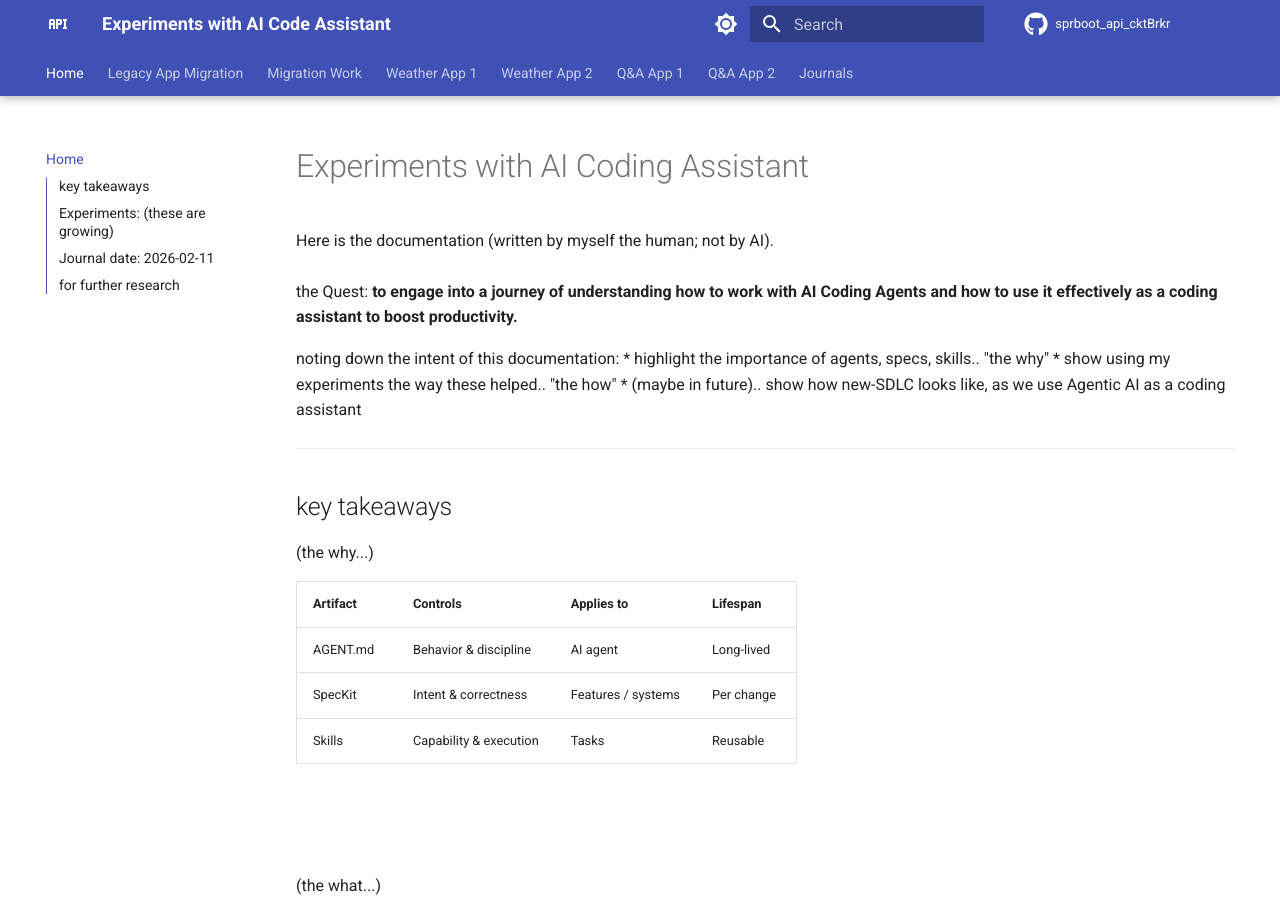
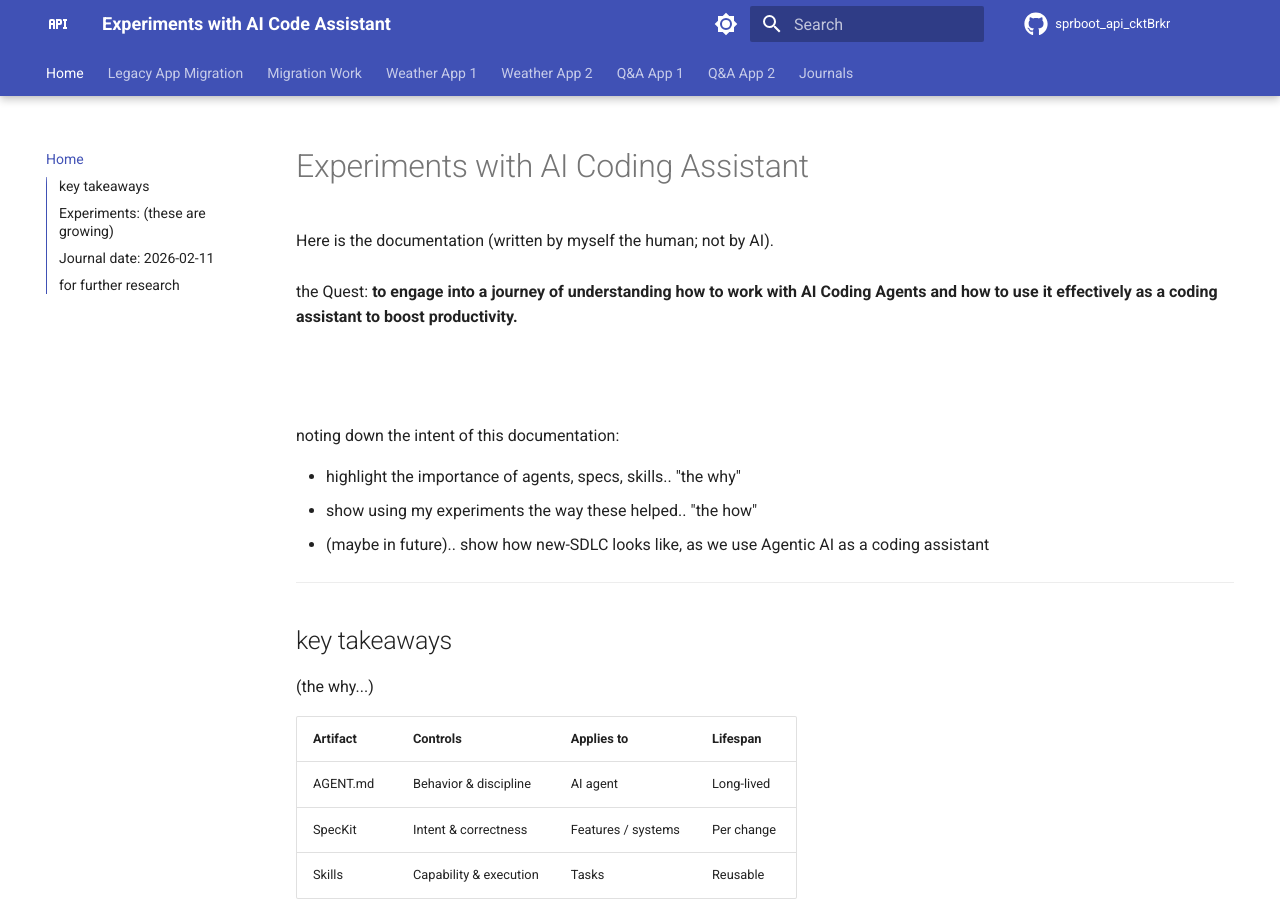
Before and after one commit to amitrajpurkar/1st_vibecode_exp, an MkDocs documentation site: the page built from docs/index.md, in a window 1280 px wide and 900 px high. Built offline with MkDocs 1.6.1 and Material for MkDocs 9.7.7, drawn with Linux system fonts in a browser that asks for light colours; comment, search, counter and statistics services are not loaded; the version menu is left out.

Commit message:
fix markdown syntax for list

```diff
--- a/docs/index.md
+++ b/docs/index.md
@@ -3,7 +3,9 @@
 Here is the documentation (written by myself the human; not by AI). <br/><br/>
 the Quest:  **to engage into a journey of understanding how to work with AI Coding Agents and how to use it effectively as a coding assistant to boost productivity.**
 
+<br/><br/><br/>
 noting down the intent of this documentation:
+
 * highlight the importance of agents, specs, skills.. "the why"
 * show using my experiments the way these helped.. "the how"
 * (maybe in future).. show how new-SDLC looks like, as we use Agentic AI as a coding assistant
```
